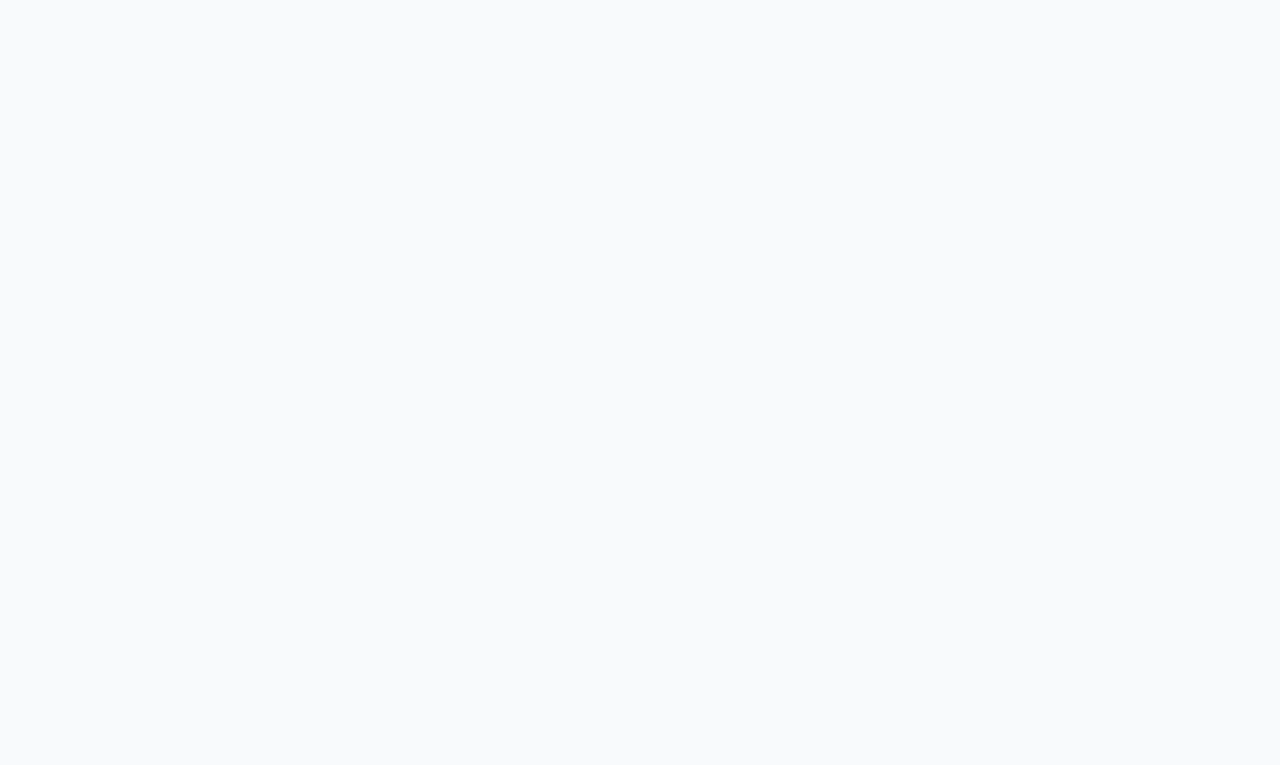
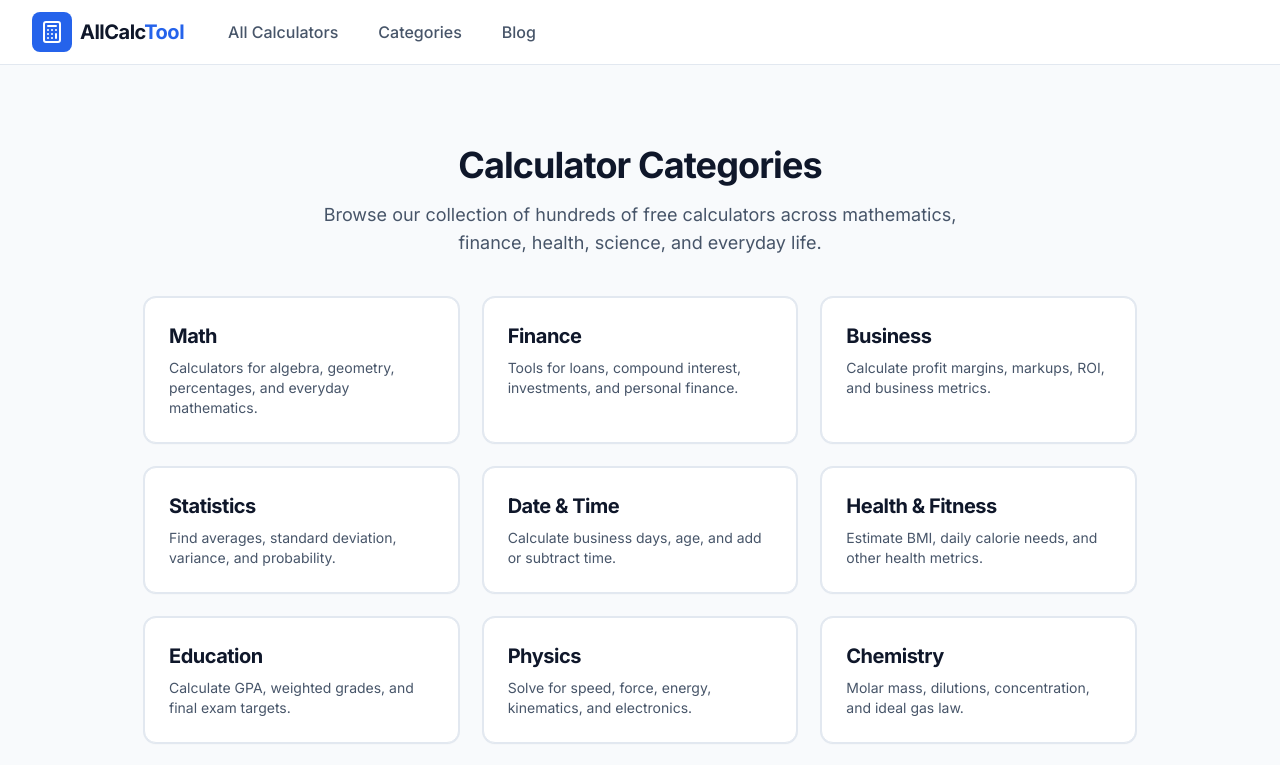
Before and after one commit to editorstarsbio-cloud/Starsbio, a Next.js app: page /category in a window 1280 px wide. Before the commit this address had no page. Shown: the top 765 px of the page. Built offline with nearby package versions, Linux system fonts and the light colour scheme.

Commit message:
fix: add missing category index page

```diff
--- /dev/null
+++ b/src/app/category/page.tsx
@@ -0,0 +1,37 @@
+import Link from 'next/link';
+import { categories } from '@/calculators';
+
+export const metadata = {
+  title: 'All Calculator Categories - AllCalcTool.com',
+  description: 'Browse our complete list of calculator categories including Math, Finance, Health & Fitness, Physics, Engineering, and more.',
+  alternates: {
+    canonical: 'https://www.allcalctool.com/category/',
+  }
+};
+
+export default function CategoryIndexPage() {
+  return (
+    <div className="container mx-auto px-4 py-12 max-w-5xl">
+      <div className="mb-10 text-center">
+        <h1 className="text-4xl font-bold text-slate-900 mb-4">Calculator Categories</h1>
+        <p className="text-lg text-slate-600 max-w-2xl mx-auto">
+          Browse our collection of hundreds of free calculators across mathematics, finance, health, science, and everyday life.
+        </p>
+      </div>
+
+      <div className="grid grid-cols-1 sm:grid-cols-2 lg:grid-cols-3 gap-6">
+        {categories.map(cat => (
+          <Link key={cat.slug} href={`/category/${cat.slug}/`} className="card p-6 hover:shadow-md transition-all flex flex-col h-full group border border-slate-200 rounded-xl bg-white">
+            <h2 className="text-xl font-bold text-slate-900 group-hover:text-primary mb-2 flex items-center justify-between">
+              {cat.name}
+              <span className="text-primary opacity-0 group-hover:opacity-100 transition-opacity">→</span>
+            </h2>
+            <p className="text-sm text-slate-600 flex-grow">
+              {cat.desc}
+            </p>
+          </Link>
+        ))}
+      </div>
+    </div>
+  );
+}
```
